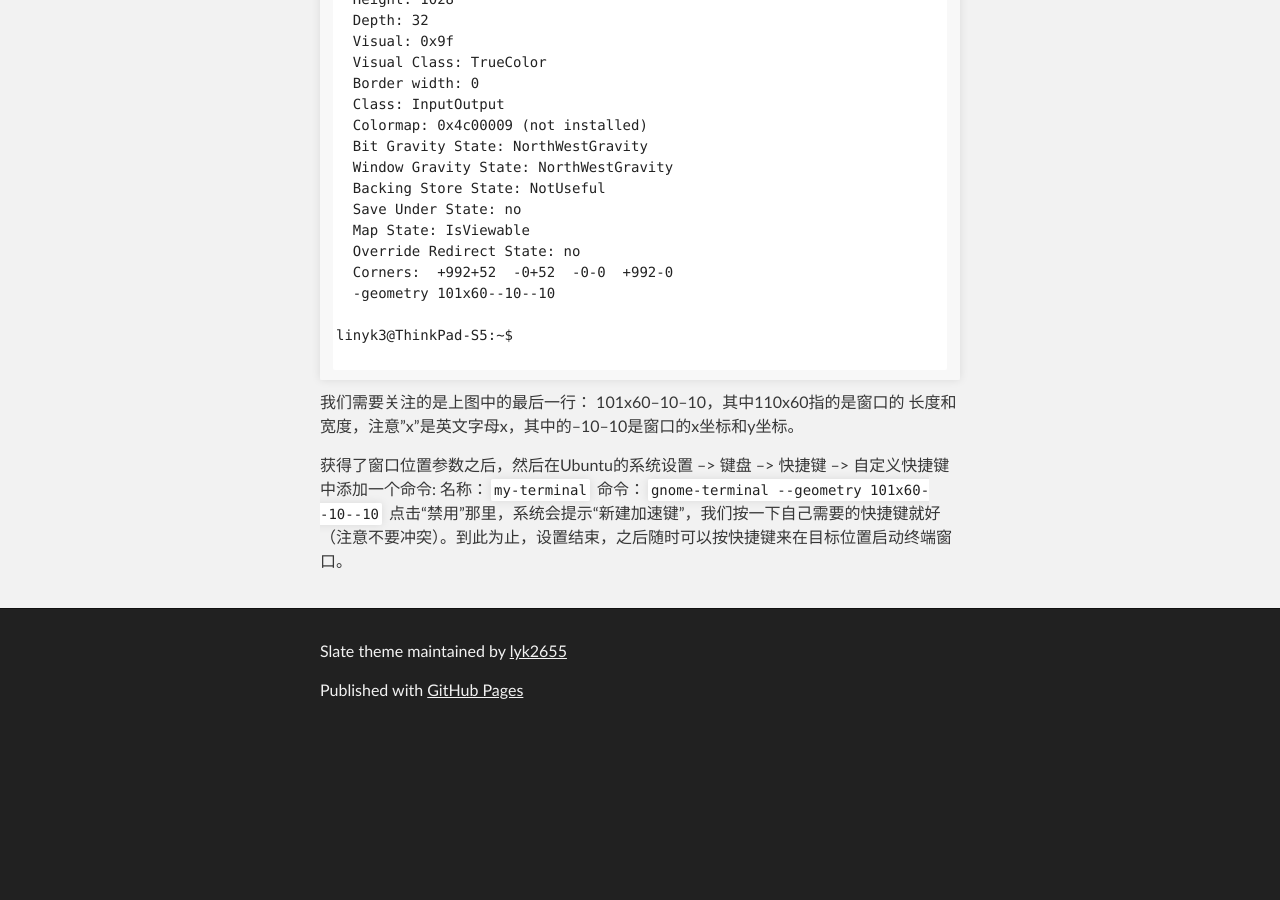
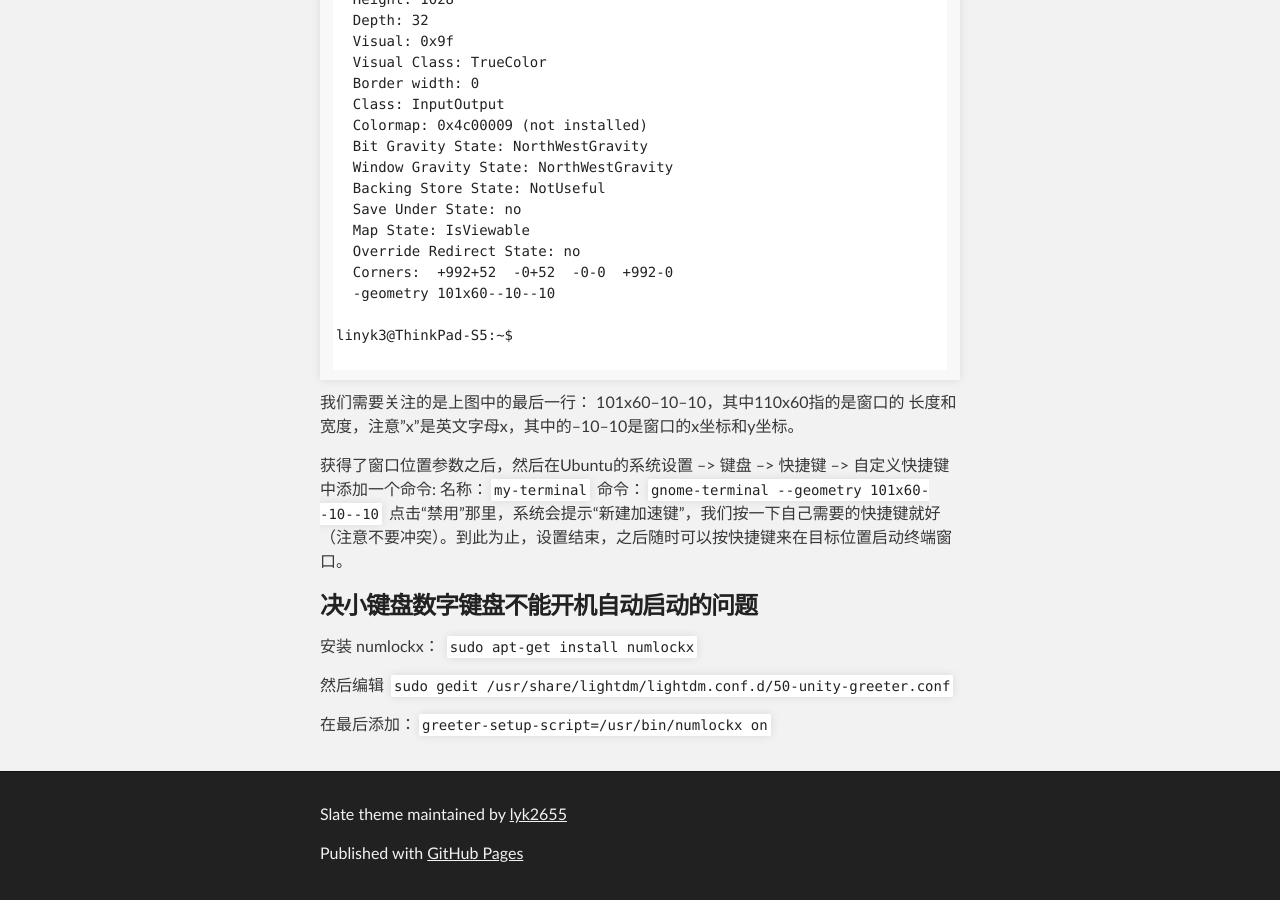
Before and after one commit to lyk2655/hello-world, a Jekyll site: the page built from index.md, in a window 1280 px wide and 900 px high, scrolled down 1164 px. Built offline with Jekyll 4.4.1, drawn with Linux system fonts in a browser that asks for light colours; our own code applies the rules of GitHub Pages for plain Markdown files; before the commit the page ends 1901 px from its top, so only the background shows below that.

Commit message:
开机自启动 小键盘

```diff
--- a/index.md
+++ b/index.md
@@ -67,3 +67,13 @@ linyk3@ThinkPad-S5:~$
 名称：`my-terminal`
 命令：`gnome-terminal --geometry 101x60--10--10`
 点击“禁用”那里，系统会提示“新建加速键”，我们按一下自己需要的快捷键就好（注意不要冲突）。到此为止，设置结束，之后随时可以按快捷键来在目标位置启动终端窗口。
+
+
+### 决小键盘数字键盘不能开机自动启动的问题
+
+安装 numlockx：
+`sudo apt-get install numlockx`
+
+然后编辑 `sudo gedit /usr/share/lightdm/lightdm.conf.d/50-unity-greeter.conf`
+
+在最后添加：`greeter-setup-script=/usr/bin/numlockx on`
```
